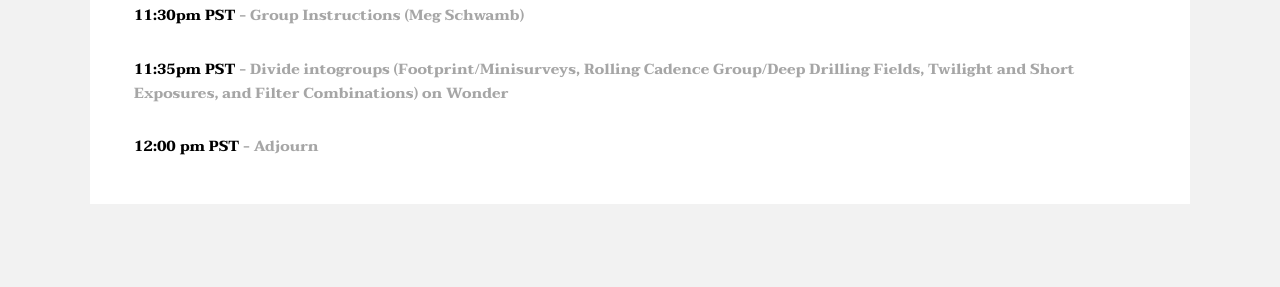
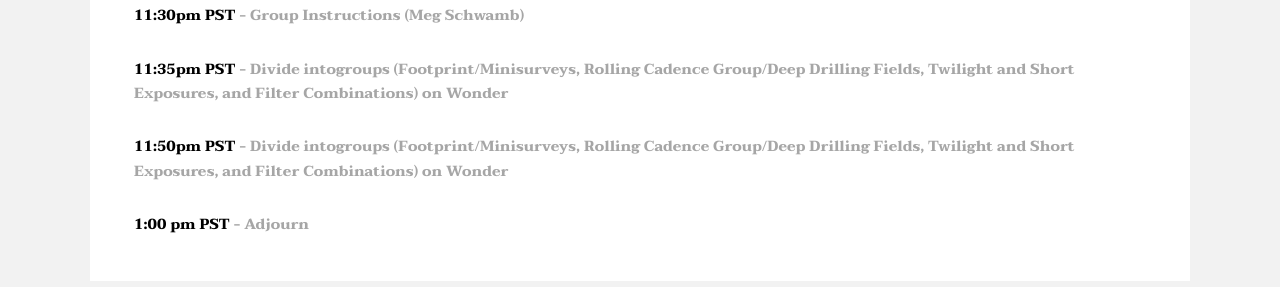
Before and after one commit to lsst-sssc/miniworkshops, a plain HTML site: page day1.html in a window 1280 px wide. Shown: the part 1311-1598 px from the top of the page. Drawn offline with Linux system fonts and the light colour scheme.

Commit message:
Update day1.html

```diff
--- a/day1.html
+++ b/day1.html
@@ -51,7 +51,10 @@
 							<p><b> 11:05 am PST </b> - Cadence Selection Introduction and Overview of the LSST Survey Simulator Results-  Talk by Lynne Jones (University of Washington/Rubin Observatory)
 							<p><b> 11:30pm PST </b> - Group Instructions (Meg Schwamb)  </b>
 							<p><b> 11:35pm PST </b> - Divide intogroups (Footprint/Minisurveys, Rolling Cadence Group/Deep Drilling Fields, Twilight and Short Exposures, and Filter Combinations) on Wonder </b>
-							<p><b> 12:00 pm PST </b> - Adjourn  </b>
+							<p><b> 11:50pm PST </b> - Divide intogroups (Footprint/Minisurveys, Rolling Cadence Group/Deep Drilling Fields, Twilight and Short Exposures, and Filter Combinations) on Wonder </b>
+
+
+							<p><b> 1:00 pm PST </b> - Adjourn  </b>
 
 						</div>
 					</div>
```
